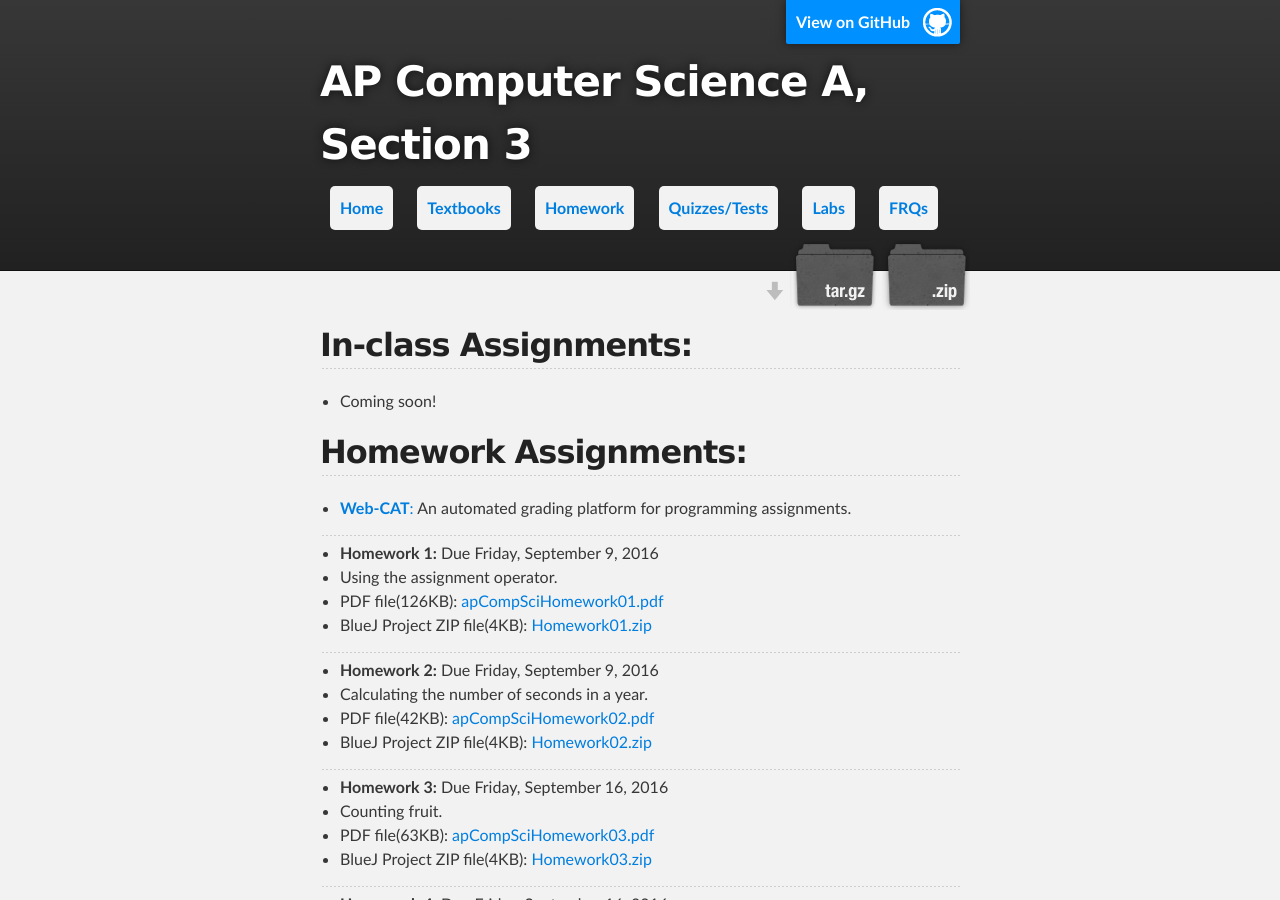
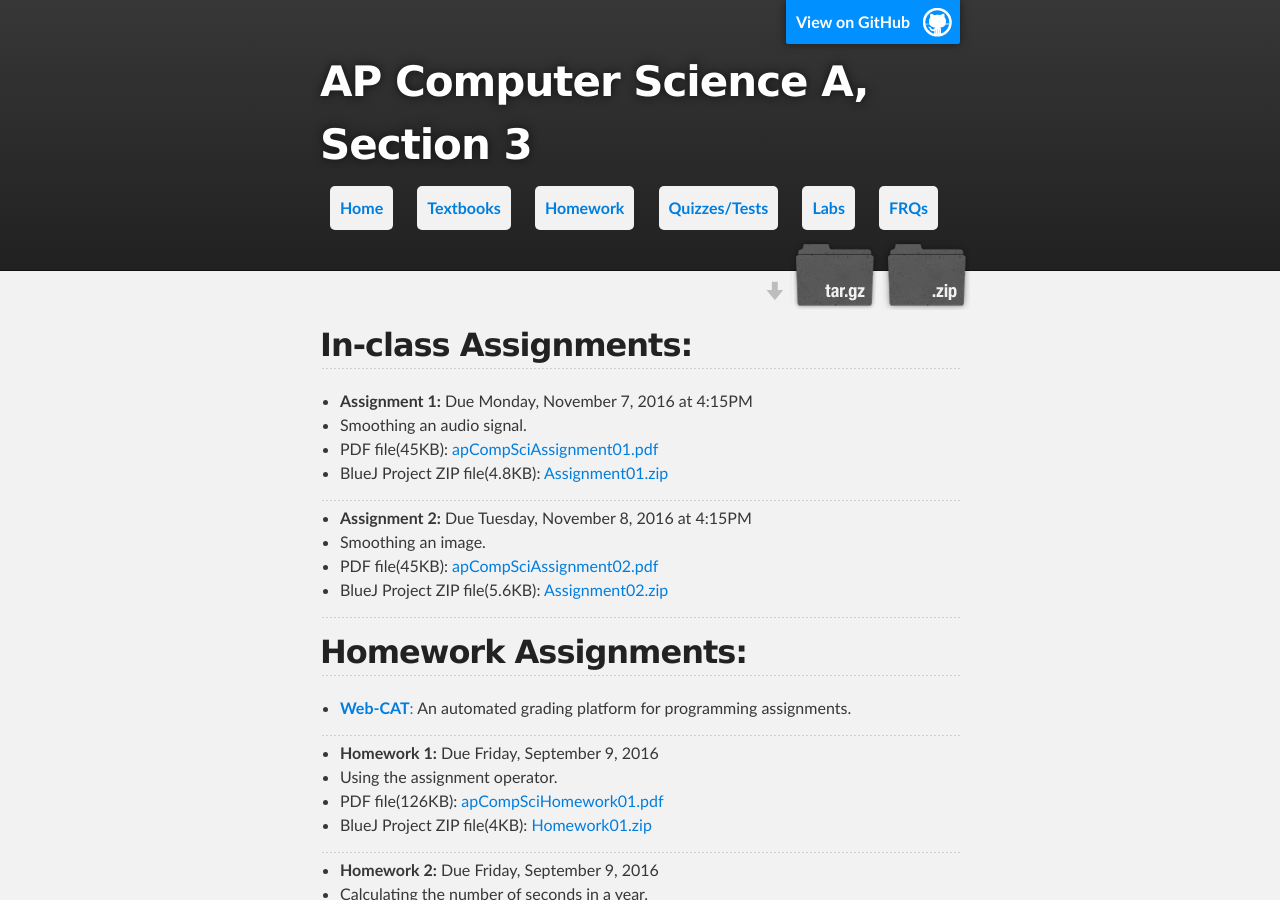
Before and after one commit to ynot1609/apcompsci3, a Jekyll site: the page built from homework/index.md, in a window 1280 px wide and 900 px high. Built offline with Jekyll 4.4.1, drawn with Linux system fonts in a browser that asks for light colours.

Commit message:
Added a1 and a2

```diff
--- a/homework/index.md
+++ b/homework/index.md
@@ -5,9 +5,6 @@ title: Homework Assignments
 
 ## In-class Assignments:
 
-+ Coming soon!
-
-<!--
 + **Assignment 1:** Due Monday, November 7, 2016 at 4:15PM
 + Smoothing an audio signal.
 + PDF file(45KB): [apCompSciAssignment01.pdf](/apcompsci3/assets/apCompSciAssignment01.pdf)
@@ -21,7 +18,6 @@ title: Homework Assignments
 + BlueJ Project ZIP file(5.6KB): [Assignment02.zip](/apcompsci3/assets/Assignment02.zip)
 
 ---
--->
 
 ## Homework Assignments:
 
```
